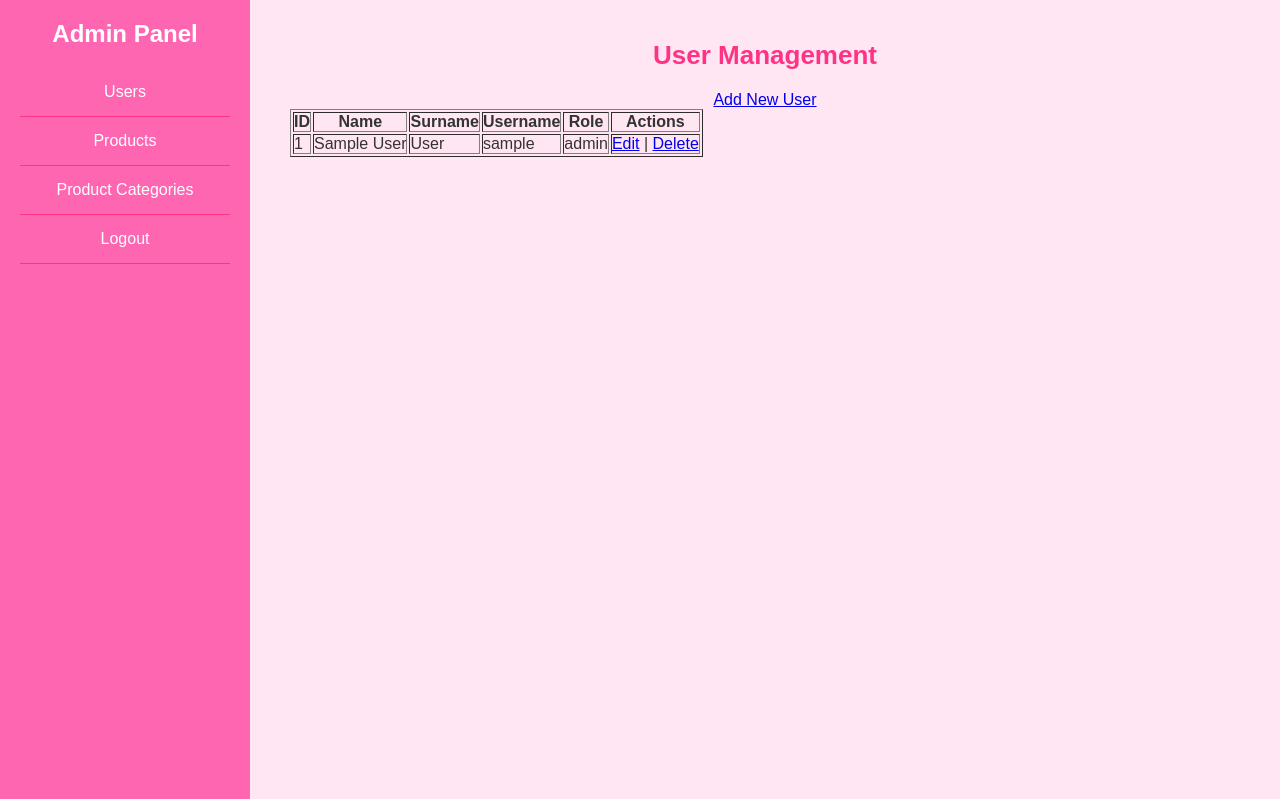
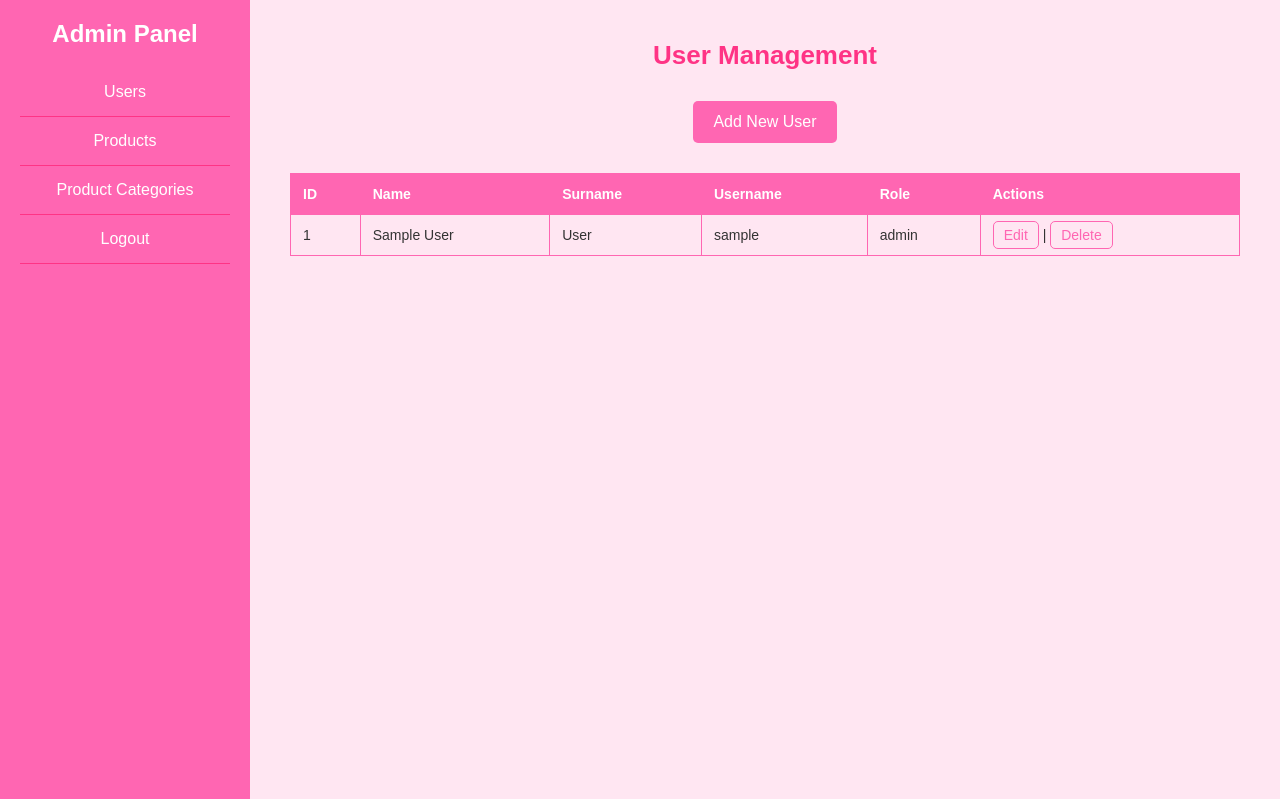
Before and after one commit to loritedemolli/ProjektiWEB, a PHP site: page /admin/users.php in a window 1280 px wide. Shown: the top 799 px of the page. Run offline with PHP 8.4, Linux system fonts and the light colour scheme; the visitor is signed in with stand-in values (Sample User, id 1); tables that the repository leaves empty or names only in its code hold one stand-in row (values such as "Sample post").

Commit message:
Styling for forms in dashboard

```diff
--- a/assets/css/mycss.css
+++ b/assets/css/mycss.css
@@ -310,6 +310,7 @@ footer {
     color: #333;
     margin-bottom: 10px;
     font-family: 'Bebas Neue', sans-serif;
+    text-align: center;
 }
 
 .intro p {
@@ -807,7 +808,7 @@ background-color: #ff1493;;
 }
 
 .login-button {
-    background-color: #ffb6c1;
+    background-color: #ff66b2;
     color: #fff;
     border: none;
     padding: 10px 15px;
@@ -954,3 +955,161 @@ background-color: #ff1493;;
     .containeri button:hover {
         background: #ff3385;
     }
+.containeri button {
+    width: 100%;
+    padding: 12px;
+    margin-bottom: 15px;
+    border: 1px solid #ff66b2;
+    border-radius: 5px;
+    background: #ff66b2;
+    color: white;
+    font-size: 16px;
+    cursor: pointer;
+    transition: background-color 0.3s ease;
+}
+
+.containeri button:hover {
+    background: #ff3385;
+}
+
+
+table a {
+    color: #ff66b2;
+    text-decoration: none;
+    padding: 5px 10px;
+    border-radius: 5px;
+    border: 1px solid #ff66b2;
+    transition: background-color 0.3s ease;
+}
+
+table a:hover {
+    background: #ff3385;
+    color: white;
+}
+
+
+table {
+    width: 100%;
+    border-collapse: collapse;
+    margin-top: 20px;
+}
+
+table, th, td {
+    border: 1px solid #ff66b2;
+}
+
+th, td {
+    padding: 12px;
+    text-align: left;
+    font-size: 14px;
+}
+
+th {
+    background-color: #ff66b2;
+    color: white;
+}
+
+tr:hover {
+    background-color: #ffe6f2;
+}
+
+tr td {
+    color: #333;
+}
+
+.btn {
+    display: inline-block;
+    padding: 12px 20px;
+    margin: 10px 0;
+    border-radius: 5px;
+    background-color: #ff66b2;
+    color: white;
+    text-align: center;
+    text-decoration: none;
+    font-size: 16px;
+    cursor: pointer;
+    transition: background-color 0.3s ease, transform 0.2s ease;
+}
+
+.btn:hover {
+    background-color: #ff3385;
+    transform: translateY(-2px);
+}
+
+.btn:active {
+    background-color: #ff1a66;
+    transform: translateY(2px);
+}
+/* Forma per edit/create */
+.fo {
+    background: white;
+    padding: 30px;
+    border-radius: 10px;
+    box-shadow: 0 0 10px rgba(0, 0, 0, 0.1);
+    max-width: 500px;
+    margin: 0 auto;
+    text-align: left;
+}
+
+.fo label {
+    display: block;
+    font-size: 16px;
+    color: #333;
+    margin-bottom: 8px;
+}
+
+.fo input, .fo select {
+    width: 100%;
+    padding: 12px;
+    margin-bottom: 15px;
+    border: 1px solid #ff66b2;
+    border-radius: 5px;
+    font-size: 14px;
+}
+
+.fo input:focus, .fo select:focus {
+    outline: none;
+    border-color: #ff3385;
+    box-shadow: 0 0 5px rgba(255, 51, 133, 0.5);
+}
+
+.fo button {
+    width: 100%;
+    padding: 12px;
+    border: none;
+    background: #ff66b2;
+    color: white;
+    font-size: 16px;
+    border-radius: 5px;
+    cursor: pointer;
+    transition: background-color 0.3s ease, transform 0.2s ease;
+}
+
+.fo button:hover {
+    background: #ff3385;
+    transform: translateY(-2px);
+}
+
+.fo button:active {
+    background: #ff1a66;
+    transform: translateY(2px);
+}
+
+.fo input[type="text"], .fo select {
+    padding: 12px;
+    font-size: 14px;
+}
+
+.fo {
+    background: white;
+    padding: 30px;
+    border-radius: 10px;
+    box-shadow: 0 0 10px rgba(0, 0, 0, 0.1);
+    max-width: 500px;
+    margin: 20px auto;
+}
+
+.fo input:focus, .fo select:focus {
+    border-color: #ff3385;
+    box-shadow: 0 0 5px rgba(255, 51, 133, 0.5);
+}
```
